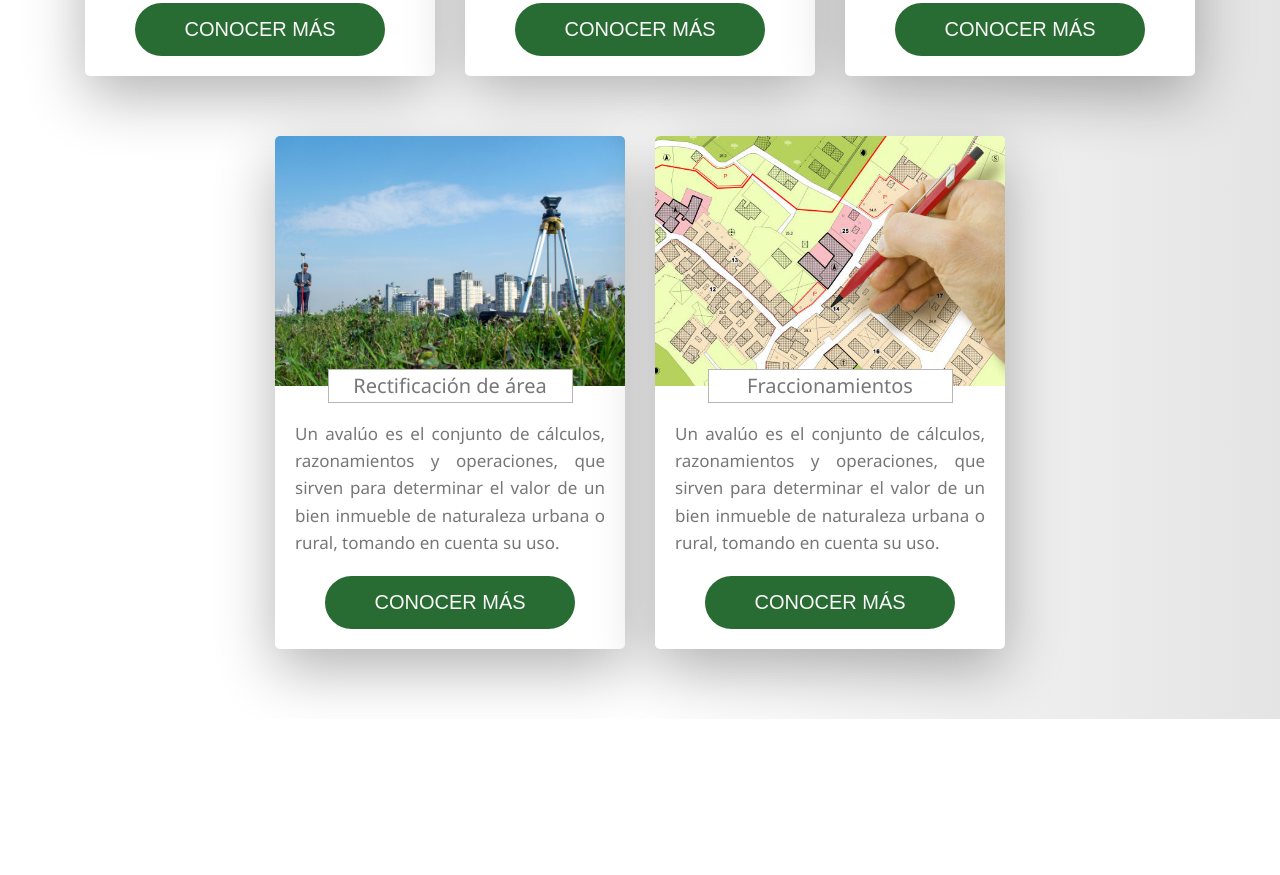
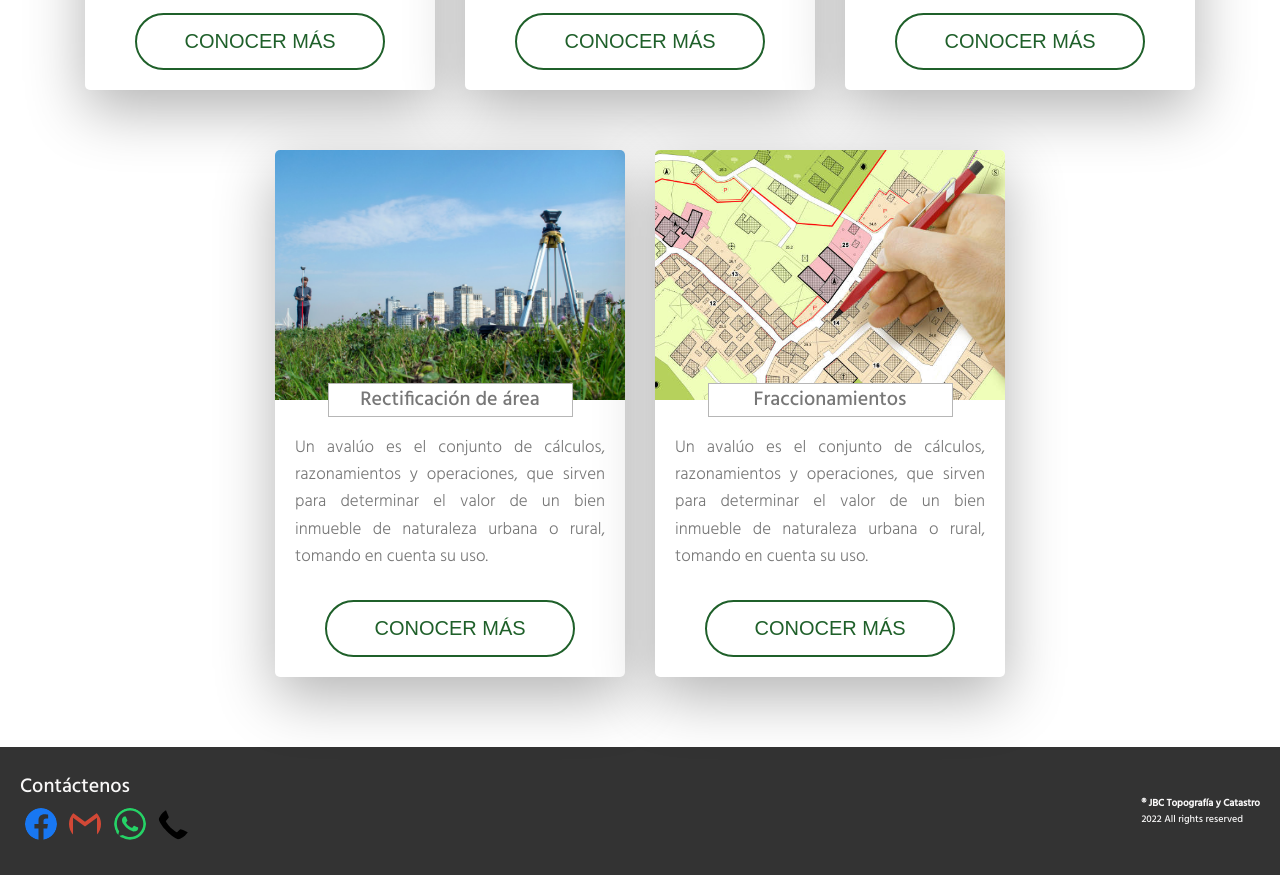
Before and after one commit to davidgq10/JBCtopografia_MobileFirst, a website: page index.html in a window 1280 px wide. Shown: the part 1337-2212 px from the top of the page. Before the commit the page ends 2056 px from the top, so only its background shows below. Drawn offline with Linux system fonts and the light colour scheme.

Commit message:
working on footer

```diff
--- a/index.html
+++ b/index.html
@@ -2,95 +2,115 @@
 <html lang="es">
 
 <head>
-    <meta charset="UTF-8">
-    <meta http-equiv="X-UA-Compatible" content="IE=edge">
-    <meta name="viewport" content="width=device-width, initial-scale=1.0">
-    <link rel="stylesheet" href="css/style.css">
+    <meta charset="UTF-8" />
+    <meta http-equiv="X-UA-Compatible" content="IE=edge" />
+    <meta name="viewport" content="width=device-width, initial-scale=1.0" />
+    <link rel="stylesheet" href="css/style.css" />
+    <link rel="preconnect" href="https://fonts.googleapis.com" />
+    <link rel="preconnect" href="https://fonts.gstatic.com" crossorigin />
+    <link href="https://fonts.googleapis.com/css2?family=Hind:wght@300;500&display=swap" rel="stylesheet" />
     <title>JBC</title>
 </head>
 
 <body>
-
     <header>
         <nav class="navigation">
-            <img src="img/Logo - Blanco.png" alt="JBC logo" class="navigation__brand">
-            <input type="checkbox" class="navigation__checkbox" id="navi-toggle">
+            <img src="img/Logo - Blanco.png" alt="JBC logo" class="navigation__brand" />
+            <input type="checkbox" class="navigation__checkbox" id="navi-toggle" />
 
             <label for="navi-toggle" class="navigation__button">
                 <span class="navigation__icon">&nbsp;</span>
             </label>
-
         </nav>
     </header>
     <main>
         <section class="main">
             <div class="main__declaration">
-                <img src="img/imgCRC.png" alt="" class="main__img">
+                <img src="img/imgCRC.png" alt="" class="main__img" />
                 <h2 class="main__title">Orgullosamente costarricenses</h2>
             </div>
             <div class="main__banner">
-                <img src="img/Logo - Blanco.png" alt="JBC logo" class="main__brand">
+                <img src="img/Logo - Blanco.png" alt="JBC logo" class="main__brand" />
                 <p class="main__text">Somos su aliado para el logro de sus proyectos</p><button
-                    class="btn btn--white btn--animated">Servicios</button>
+                    class="btn btn--yellow btn--animated">Servicios</button>
             </div>
         </section>
         <section class="service">
             <div class="service__card">
-                <img class="service__img" src="img/imgHouse.jpg" alt="">
+                <img class="service__img" src="img/imgHouse.jpg" alt="" />
                 <p class="service__title">Servicio de avalúos</p>
-                <p class="service__text">Un avalúo es el conjunto de cálculos, razonamientos y operaciones, que sirven
-                    para determinar el valor de un bien inmueble de naturaleza urbana o rural, tomando en cuenta su uso.
+                <p class="service__text">Un avalúo es el conjunto de cálculos, razonamientos y operaciones,
+                    que sirven para determinar el valor de un bien inmueble de
+                    naturaleza urbana o rural, tomando en cuenta su uso.
                 </p>
-                <button class="service__button btn btn--white btn--animated">
+                <button class="service__button btn btn--transparent btn--animated">
                     Conocer más
                 </button>
             </div>
             <div class="service__card">
-                <img class="service__img" src="img/imgHouse.jpg" alt="">
+                <img class="service__img" src="img/imgAgrimensura.png" alt="" />
                 <p class="service__title">Segregación de fincas</p>
-                <p class="service__text">Un avalúo es el conjunto de cálculos, razonamientos y operaciones, que sirven
-                    para determinar el valor de un bien inmueble de naturaleza urbana o rural, tomando en cuenta su uso.
+                <p class="service__text">Un avalúo es el conjunto de cálculos, razonamientos y operaciones,
+                    que sirven para determinar el valor de un bien inmueble de
+                    naturaleza urbana o rural, tomando en cuenta su uso.
                 </p>
-                <button class="service__button btn btn--white btn--animated">
+                <button class="service__button btn btn--transparent btn--animated">
                     Conocer más
                 </button>
             </div>
             <div class="service__card">
-                <img class="service__img" src="img/imgReplanteo.jpg" alt="">
+                <img class="service__img" src="img/imgReplanteo.jpg" alt="" />
                 <p class="service__title">Replanteo de fincas</p>
-                <p class="service__text">Un avalúo es el conjunto de cálculos, razonamientos y operaciones, que sirven
-                    para determinar el valor de un bien inmueble de naturaleza urbana o rural, tomando en cuenta su uso.
+                <p class="service__text">Un avalúo es el conjunto de cálculos, razonamientos y operaciones,
+                    que sirven para determinar el valor de un bien inmueble de
+                    naturaleza urbana o rural, tomando en cuenta su uso.
                 </p>
-                <button class="service__button btn btn--white btn--animated">
+                <button class="service__button btn btn--transparent btn--animated">
                     Conocer más
                 </button>
             </div>
             <div class="service__card">
-                <img class="service__img" src="img/imgBackground.jpg" alt="">
+                <img class="service__img" src="img/imgBackground.jpg" alt="" />
                 <p class="service__title">Rectificación de área</p>
-                <p class="service__text">Un avalúo es el conjunto de cálculos, razonamientos y operaciones, que sirven
-                    para determinar el valor de un bien inmueble de naturaleza urbana o rural, tomando en cuenta su uso.
+                <p class="service__text">Un avalúo es el conjunto de cálculos, razonamientos y operaciones,
+                    que sirven para determinar el valor de un bien inmueble de
+                    naturaleza urbana o rural, tomando en cuenta su uso.
                 </p>
-                <button class="service__button btn btn--white btn--animated">
+                <button class="service__button btn btn--transparent btn--animated">
                     Conocer más
                 </button>
             </div>
             <div class="service__card">
-                <img class="service__img" src="img/imgFraccionamiento.jpg" alt="">
+                <img class="service__img" src="img/imgFraccionamiento.jpg" alt="" />
                 <p class="service__title">Fraccionamientos</p>
-                <p class="service__text">Un avalúo es el conjunto de cálculos, razonamientos y operaciones, que sirven
-                    para determinar el valor de un bien inmueble de naturaleza urbana o rural, tomando en cuenta su uso.
+                <p class="service__text">Un avalúo es el conjunto de cálculos, razonamientos y operaciones,
+                    que sirven para determinar el valor de un bien inmueble de
+                    naturaleza urbana o rural, tomando en cuenta su uso.
                 </p>
-                <button class="service__button btn btn--white btn--animated">
+                <button class="service__button btn btn--transparent btn--animated">
                     Conocer más
                 </button>
             </div>
         </section>
     </main>
 
+    <footer class="footer">
+        <ul class="contact">
+            <p class="contact__title">Contáctenos</p>
 
-    <footer></footer>
+            <img class="contact__icon" src="img/facebook.svg" alt="facebook_icon" />
+            <img class="contact__icon" src="img/gmail.svg" alt="facebook_icon" />
+            <img class="contact__icon" src="img/whatsapp.svg" alt="facebook_icon" />
+            <img class="contact__icon" src="img/phone.svg" alt="facebook_icon" />
+        </ul>
 
+        <div class="legal-advisor">
+            <h3 class="legal-advisor__brand-name">
+                <span>&#174;</span> JBC Topografía y Catastro
+            </h3>
+            <p class="legal-advisor__description"> 2022 All rights reserved </p>
+        </div>
+    </footer>
 </body>
 
 </html>
--- a/sass/_variable.scss
+++ b/sass/_variable.scss
@@ -1,8 +1,10 @@
 :root {
     //s = color
-    --c-primary: #66e57d;
-    --c-primary-light: #99fca3;
-    --c-primary-dark: #286c33;
+    --c-primary: #39ab35;
+    --c-primary-light: #63fa72;
+    --c-primary-dark: #1f602a;
+
+    --c-yellow-light-1: yellow;
 
     --c-grey-light-1: #faf9f9;
     --c-grey-light-2: #efefef;
--- a/sass/base/_base.scss
+++ b/sass/base/_base.scss
@@ -15,12 +15,9 @@ html {
 }
 
 body {
-    font-family: 'Segoe UI', Tahoma, Geneva, Verdana, sans-serif;
+    font-family: 'Hind', sans-serif;
     font-weight: 400;
     line-height: 1.6;
     color: var(--c-grey-dark-2);
-    background-image: linear-gradient(to right bottom, var(--c-primary-light), var(--c-primary-dark));
-    background-size: cover;
-    background-repeat: no-repeat;
     min-height: 100vh;
 }
--- a/sass/component/_button.scss
+++ b/sass/component/_button.scss
@@ -7,7 +7,7 @@
     &:visited {
         text-transform: uppercase;
         text-decoration: none;
-        padding: 1.5rem 3rem;
+        padding: 1.5rem 2rem;
         display: inline-block;
         border-radius: 10rem;
         transition: all .2s;
@@ -37,12 +37,32 @@
     }
 
     &--white {
-        background-color: var(--c-primary-dark);
-        color: var(--c-grey-light-1);
+        background-color: var(--c-primary-light);
+        color: var(--c-grey-dark-1);
 
         &::after {
             background-color: var(--c-grey-light-1);
         }
+    }
+
+    &--yellow {
+        background-color: var(--c-yellow-light-1);
+        color: var(--c-grey-dark-1);
+
+        &::after {
+            background-color: var(--c-yellow-light-1);
+        }
+    }
+
+    &--transparent {
+        background-color: transparent;
+        border: 2px solid var(--c-primary-dark);
+        color: var(--c-primary-dark);
+
+        &::after {
+            background-color: var(--c-primary);
+        }
+
     }
 
 
@@ -70,7 +90,7 @@
 
     &:link,
     &:visited {
-        font-size: var(--c-grey-light-1);
+        //font-size: var(--c-grey-light-1);
         color: var(--c-grey-dark-1);
         display: inline-block;
         text-decoration: none;
@@ -80,7 +100,7 @@
     }
 
     &:hover {
-        background-color: var(--c-primary);
+        background-color: var(--c-primary-light);
         color: var(--c-grey-light-1);
         box-shadow: 0 1rem 2rem rgba(var(--c-grey-dark-1), .15);
         transform: translateY(-2px);
--- /dev/null
+++ b/sass/component/_footer.scss
@@ -0,0 +1,39 @@
+.footer {
+
+    display: flex;
+    justify-content: space-between;
+    align-items: center;
+    height: 16vh;
+    background: var(--c-grey-dark-1);
+    color: var(--c-grey-light-1);
+    padding: .5rem 2rem;
+}
+
+.contact {
+
+    border-radius: 1rem;
+    justify-content: center;
+
+    &__title {
+        font-size: 2rem;
+
+    }
+
+
+    &__icon {
+        margin: .5rem;
+        border-radius: 50%;
+
+    }
+}
+
+.legal-advisor {
+    &__brand-name {
+        font-size: 1rem;
+
+        &>span {
+            font-size: 1rem;
+        }
+    }
+
+}
--- a/sass/layout/_home.scss
+++ b/sass/layout/_home.scss
@@ -20,11 +20,7 @@
         align-self: flex-start;
     }
 
-    &__img {
-        height: 4rem;
-        width: 5rem;
-        align-self: center;
-    }
+
 
     &__title {
         font-size: 1rem;
@@ -40,32 +36,30 @@
         background-color: rgba($color: #000000, $alpha: 0.6);
         border-radius: 1.5rem;
         padding: 2rem;
-        margin-bottom: 7rem;
+        margin-bottom: 7vh;
     }
 
     &__text {
-        padding: 1rem 3rem 2rem rem;
-        font-size: 1.7rem;
+        padding: 1rem 3rem 3rem 3rem;
+        font-size: 2rem;
         color: var(--c-grey-light-2);
     }
 
     &__brand {
-        height: 14rem;
+        height: 18rem;
         width: auto;
+        transform: translateX(1rem);
+
     }
 }
 
 .service {
-
-    background: linear-gradient(to right, white, rgb(255, 255, 255), rgb(228, 228, 228));
-    background-position: center 0;
-    background-size: cover;
+    background-color: white;
 
     max-width: 100vw;
     display: flex;
     flex-wrap: wrap;
     padding: 10rem 2rem 4rem 2rem;
-    background-color: var(--c-grey-light-2);
     justify-content: center;
     gap: 3rem;
 
@@ -75,6 +69,7 @@
         min-width: 30rem;
         max-width: 35rem;
         flex-direction: column;
+
 
         flex: 2rem;
         display: flex;
@@ -86,6 +81,7 @@
         border-radius: .5rem;
         overflow: hidden;
         margin-bottom: 3rem;
+
     }
 
     &__img {
@@ -106,10 +102,11 @@
 
     &__text {
         font-size: 1.7rem;
+        font-weight: 300;
         text-align: justify;
         margin-bottom: 1rem;
         margin: 0 2rem;
-        margin-bottom: 2rem;
+        margin-bottom: 3rem;
     }
 
     &__button {
--- a/sass/main.scss
+++ b/sass/main.scss
@@ -5,4 +5,5 @@
 @import "component/button";
 @import "component/card";
 @import "component/navbar";
+@import "component/footer";
 @import "layout/home";
```
Also changed, not shown: css/style.css, img/facebook.svg (added), img/gmail.svg (added), img/phone.svg (added), img/whatsapp.svg (added), 2 other files.
